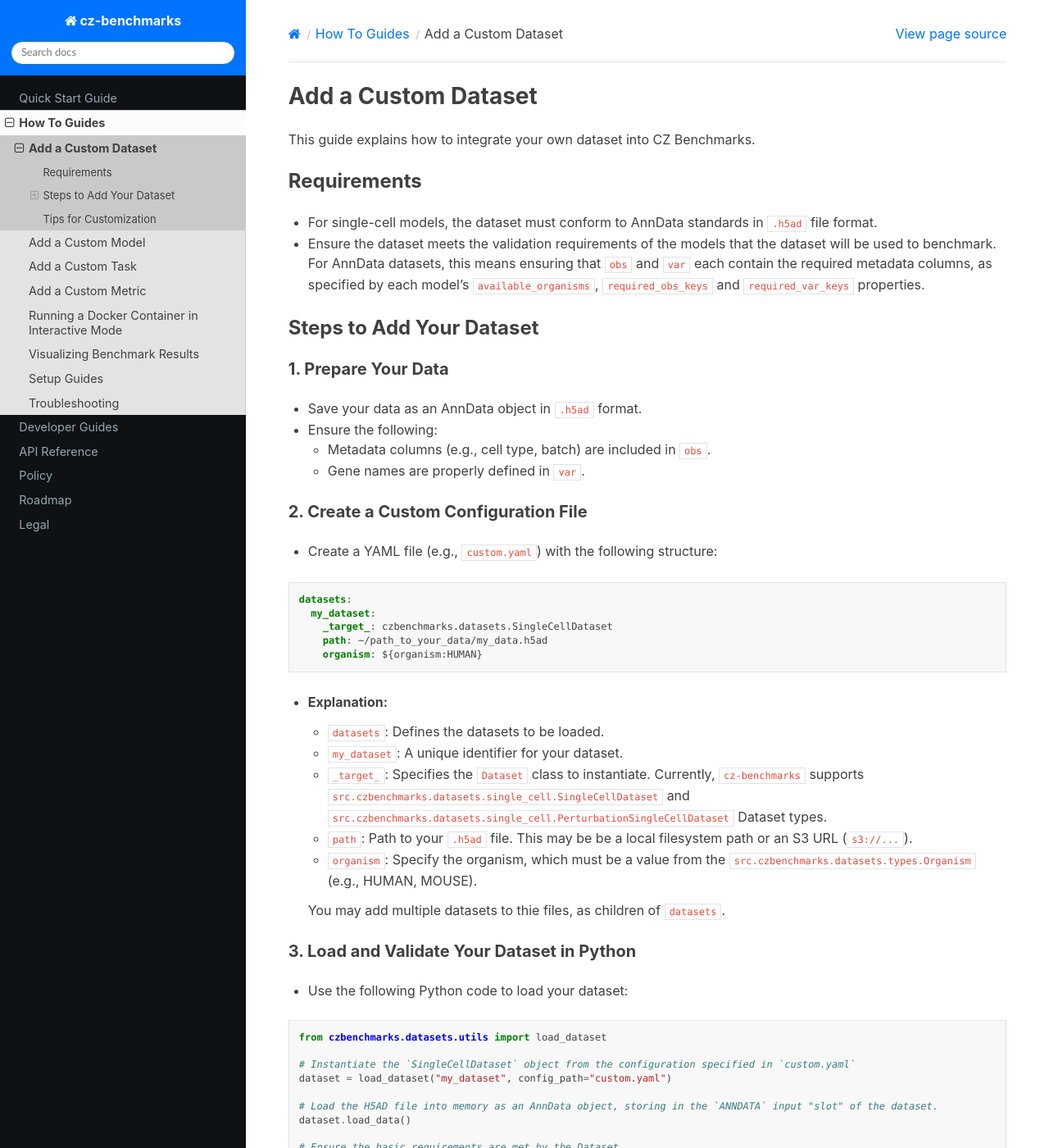
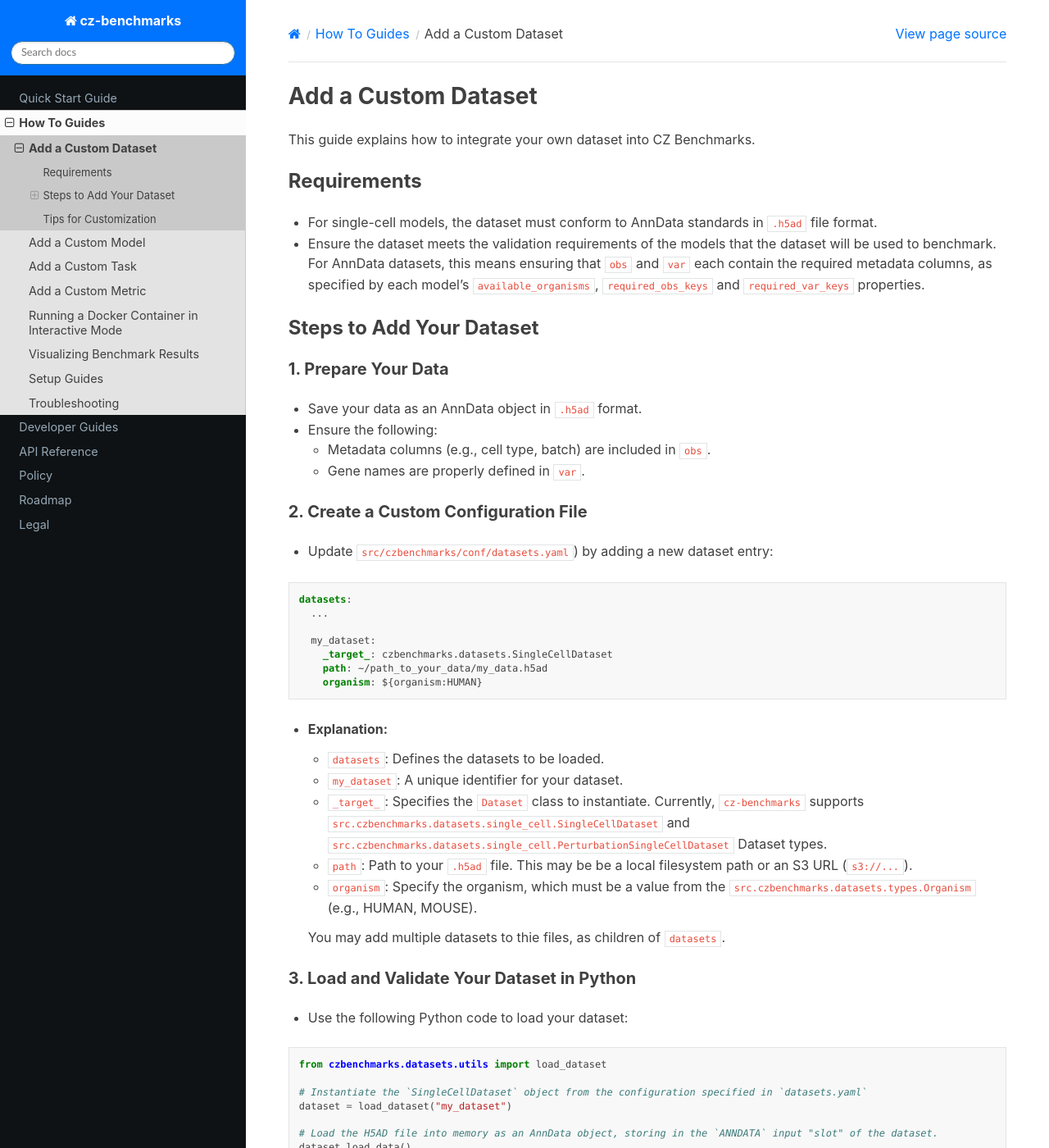
Before and after one commit to chanzuckerberg/cz-benchmarks, a Sphinx documentation site: the page built from docs/source/how_to_guides/add_custom_dataset.md, in a window 1280 px wide and 1400 px high. Shown: the whole window at 82% size. Built offline with Sphinx 7.4.7 and the Read the Docs theme 3.1.0, drawn with Linux system fonts in a browser that asks for light colours; pages that are not in the unit, such as notebooks, are missing from menus.

Commit message:
update custom dataset doc instruction
use the standard datasets.yaml config to allow the dataset to be used via the CLI

````diff
--- a/docs/source/how_to_guides/add_custom_dataset.md
+++ b/docs/source/how_to_guides/add_custom_dataset.md
@@ -19,10 +19,12 @@
 
 ### 2. Create a Custom Configuration File
 
-- Create a YAML file (e.g., `custom.yaml`) with the following structure:
+- Update `src/czbenchmarks/conf/datasets.yaml`) by adding a new dataset entry:
 
 ```yaml
 datasets:
+  ...
+
   my_dataset:
     _target_: czbenchmarks.datasets.SingleCellDataset
     path: ~/path_to_your_data/my_data.h5ad
@@ -45,8 +47,8 @@
 ```python
 from czbenchmarks.datasets.utils import load_dataset
 
-# Instantiate the `SingleCellDataset` object from the configuration specified in `custom.yaml`
-dataset = load_dataset("my_dataset", config_path="custom.yaml")
+# Instantiate the `SingleCellDataset` object from the configuration specified in `datasets.yaml`
+dataset = load_dataset("my_dataset")
 
 # Load the H5AD file into memory as an AnnData object, storing in the `ANNDATA` input "slot" of the dataset.
 dataset.load_data()
````
